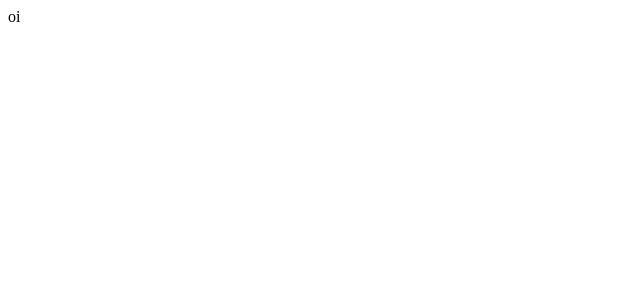
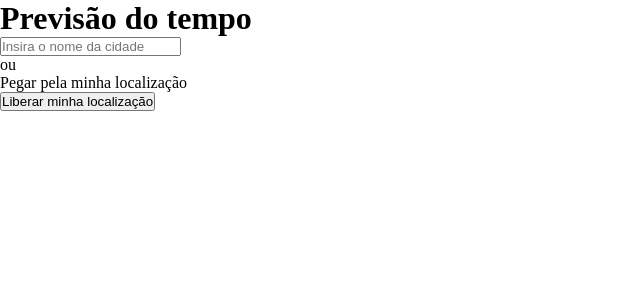
Before and after one commit to gabriellamas/99-weather, a React (Create React App) app: page / in a window 1280 px wide. Shown: the top 300 px of the page, without its empty margins (0-640 px from the left). Built offline with nearby package versions, Linux system fonts and the light colour scheme.

Commit message:
Create ugly code for test the lat long requisiton

```diff
--- a/src/App.js
+++ b/src/App.js
@@ -1,7 +1,30 @@
+const getLocation = () =>{
+  navigator.geolocation.getCurrentPosition(
+    async (position) => {
+      const lat = position.coords.latitude;
+      const long = position.coords.longitude;
+      window.localStorage.setItem(
+        'coords',
+        JSON.stringify({ lat, long }),
+      );
+      console.log({ lat, long });
+    },
+    (responseError) => {
+      // eslint-disable-next-line
+      console.log(responseError);
+    },
+  );
+}
+
 
 const App = () =>(
     <div className="App">
-      oi
+      <h1>Previsão do tempo</h1>
+      <input type="text" placeholder="Insira o nome da cidade"/>
+      <p>ou</p>
+
+      <label>Pegar pela minha localização</label><br/>
+      <button type="button" onClick={()=>getLocation()}>Liberar minha localização</button>
     </div>
   );
 
--- a/src/Reset.css
+++ b/src/Reset.css
@@ -1,5 +1,7 @@
 *{
   box-sizing: border-box;
+  margin:0px;
+  padding:0px;
 }
 
 button{
```
